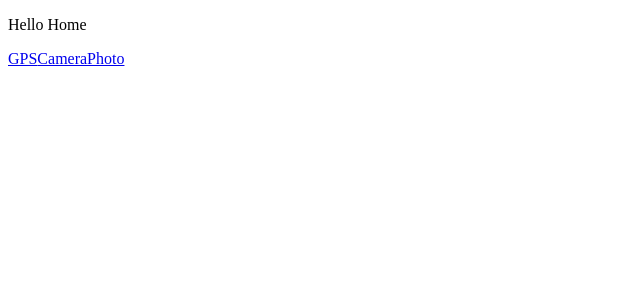
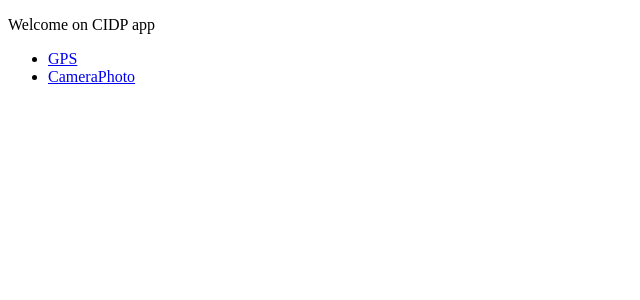
Before and after one commit to HubM/POC-CDP, a React (Create React App) app: page / in a window 1280 px wide. Shown: the top 300 px of the page, without its empty margins (0-640 px from the left). Built offline with nearby package versions, Linux system fonts and the light colour scheme; what clarifai would draw is missing.

Commit message:
:construction: WIP on html

```diff
--- a/src/Home.js
+++ b/src/Home.js
@@ -1,5 +1,5 @@
 import React from 'react';
-import { BrowserRouter as Router, Route, Link} from "react-router-dom";
+import { Link} from "react-router-dom";
 
 
 export class Home extends React.Component {
@@ -8,9 +8,17 @@ export class Home extends React.Component {
     render() {
         return (
         <div className="Home">
-            <p>Hello Home</p>
-            <Link to="/gps/">GPS</Link>
-            <Link to="/camera/">CameraPhoto</Link>
+            <p>Welcome on CIDP app</p>
+            <nav>
+              <ul>
+                <li>
+                  <Link to="/gps/">GPS</Link>
+                </li>
+                <li>
+                  <Link to="/camera/">CameraPhoto</Link>
+                </li>
+              </ul>
+            </nav>
         </div>
         );
 
```
Also changed, not shown: data/places.js (added, +18 -0 lines), src/App.js (line endings or trailing spaces).
